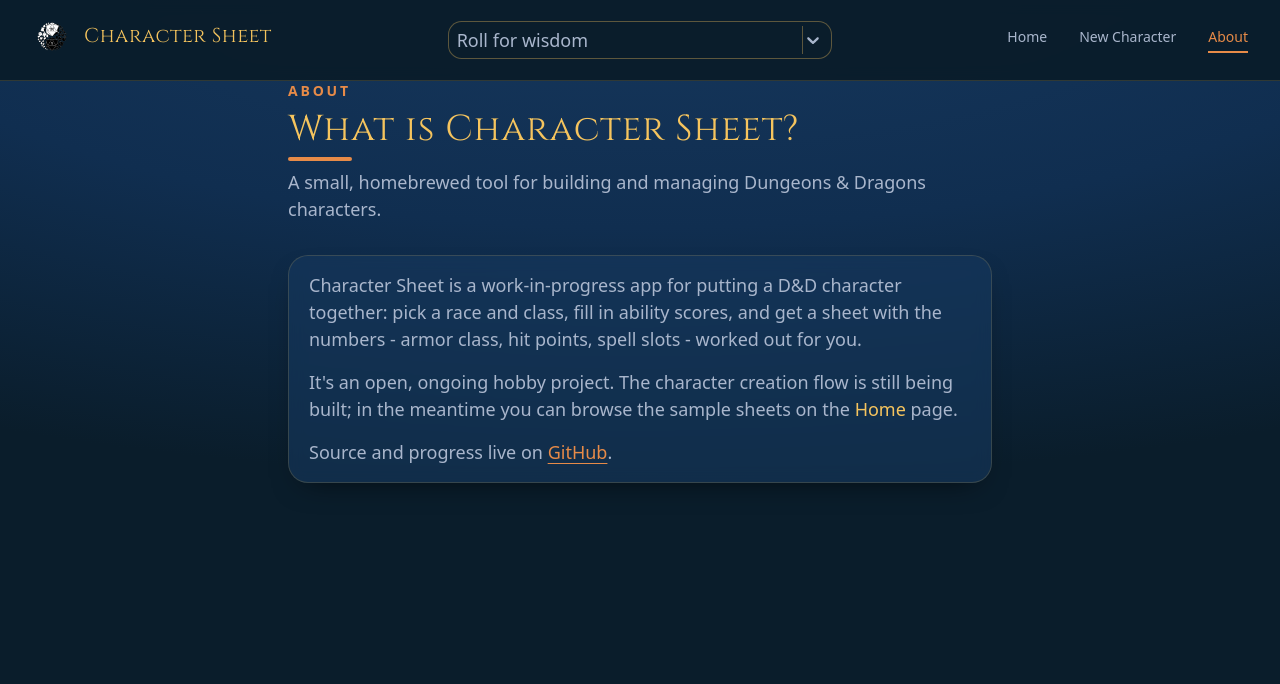
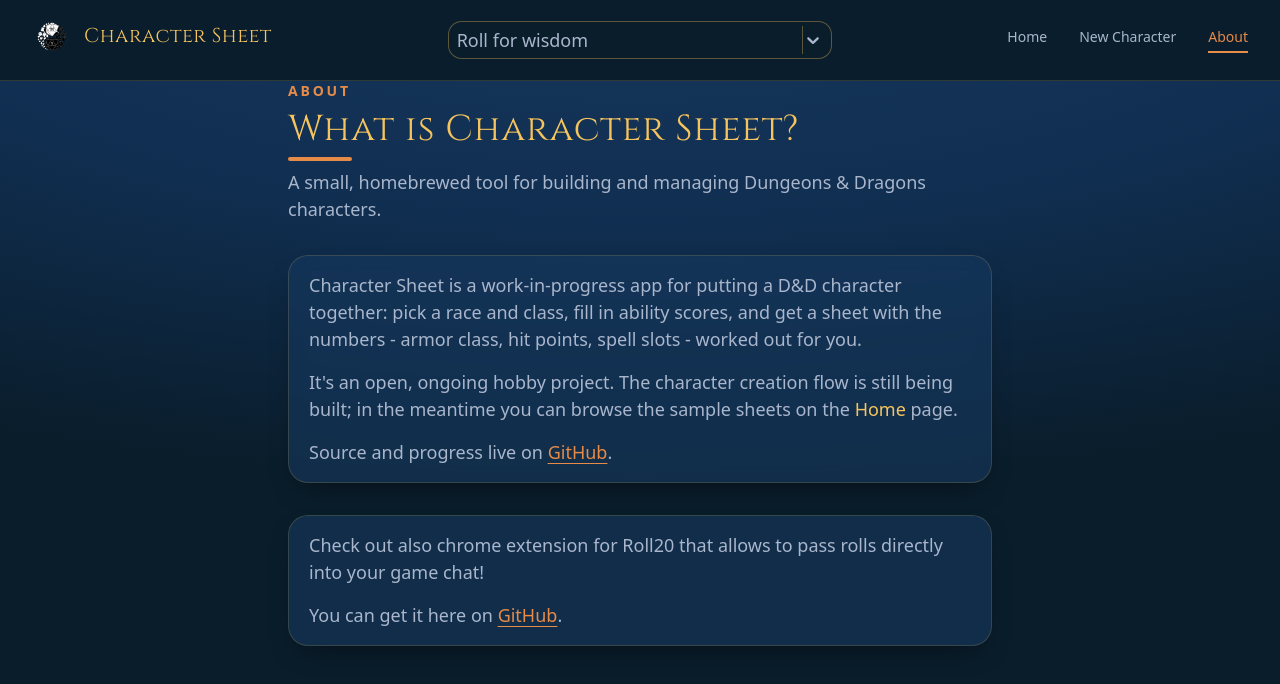
Before and after one commit to Sliwekok/character-sheet, a Next.js app: page /about in a window 1280 px wide. Shown: the top 684 px of the page. Built offline with nearby package versions, Linux system fonts and the light colour scheme.

Commit message:
added extension in about page

```diff
--- a/src/app/about/page.tsx
+++ b/src/app/about/page.tsx
@@ -38,6 +38,26 @@ export default function AboutPage() {
             </p>
           </CardContent>
         </Card>
+
+        <Card className="mt-8">
+          <CardContent className="flex flex-col gap-4 text-fontcolor-secondary">
+            <p>
+              Check out also chrome extension for Roll20 that allows to pass rolls directly into your game chat!
+            </p>
+            <p>
+              You can get it here on {" "}
+              <a
+                  href="https://github.com/Sliwekok/character-sheet-extension-roll20"
+                  target="_blank"
+                  rel="noopener noreferrer"
+                  className="text-foreground underline underline-offset-4 hover:text-foreground-hover"
+              >
+                GitHub
+              </a>
+              .
+            </p>
+          </CardContent>
+        </Card>
       </Container>
     </>
   );
```
